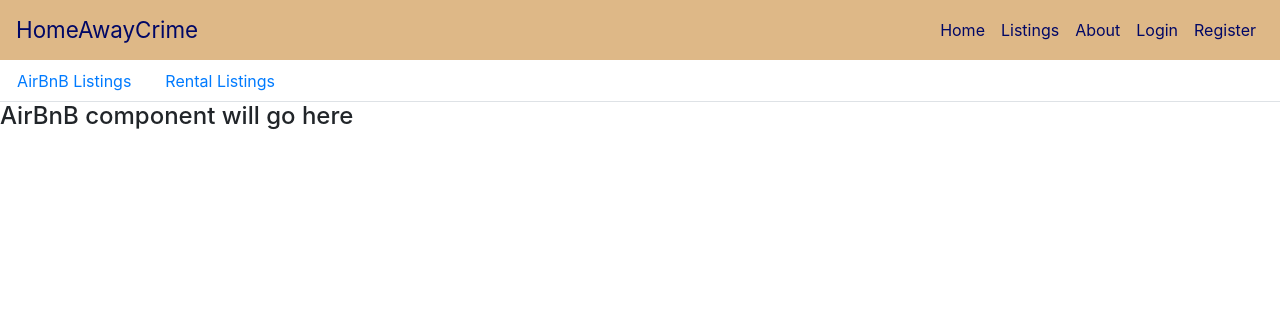
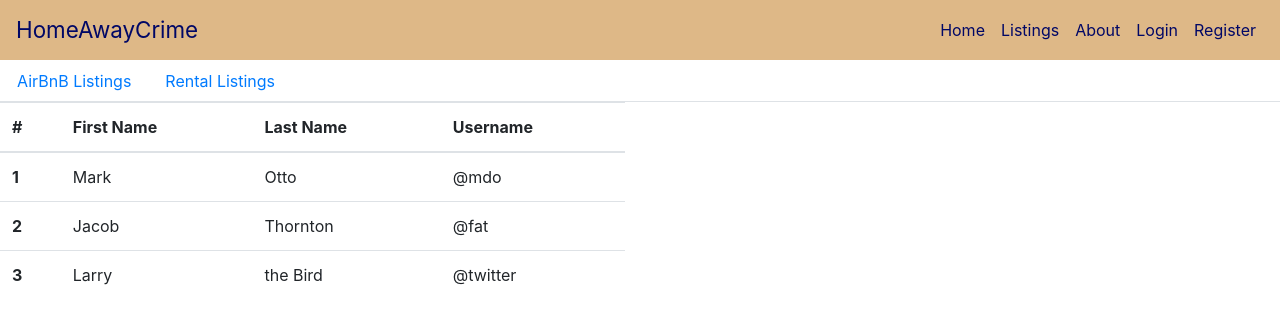
Before and after one commit to oescousse/CrimeDataApp, a React (Create React App) app: page /listings in a window 1280 px wide. Shown: the top 324 px of the page. Built offline with nearby package versions, Linux system fonts and the light colour scheme.

Commit message:
messing with tables

```diff
--- a/package.json
+++ b/package.json
@@ -3,6 +3,7 @@
   "version": "0.1.0",
   "private": true,
   "dependencies": {
+    "@material-ui/core": "^4.11.0",
     "@testing-library/jest-dom": "^4.2.4",
     "@testing-library/react": "^9.5.0",
     "@testing-library/user-event": "^7.2.1",
--- a/src/components/Listings/AirBnBListings.js
+++ b/src/components/Listings/AirBnBListings.js
@@ -1 +1,19 @@
-// see rental listings comments
+import React, { Component } from 'react';
+import ListingsTable from "./ListingsTable";
+
+
+  export class AirBnBListings extends Component {
+    constructor(props){
+      super(props);
+    }
+
+    render() {
+        return (
+        <div>
+            <ListingsTable />
+        </div>
+      );
+    }
+  }
+
+export default AirBnBListings;
--- /dev/null
+++ b/src/components/Listings/ListingsTable.js
@@ -0,0 +1,39 @@
+import React from 'react';
+import { Table } from 'reactstrap';
+
+function ListingsTable(props){
+  return (
+    <Table>
+      <thead>
+        <tr>
+          <th>#</th>
+          <th>First Name</th>
+          <th>Last Name</th>
+          <th>Username</th>
+        </tr>
+      </thead>
+      <tbody>
+        <tr>
+          <th scope="row">1</th>
+          <td>Mark</td>
+          <td>Otto</td>
+          <td>@mdo</td>
+        </tr>
+        <tr>
+          <th scope="row">2</th>
+          <td>Jacob</td>
+          <td>Thornton</td>
+          <td>@fat</td>
+        </tr>
+        <tr>
+          <th scope="row">3</th>
+          <td>Larry</td>
+          <td>the Bird</td>
+          <td>@twitter</td>
+        </tr>
+      </tbody>
+    </Table>
+  );
+}
+
+export default ListingsTable;
--- a/src/components/Listings/ListingsTabs.js
+++ b/src/components/Listings/ListingsTabs.js
@@ -1,6 +1,8 @@
 import React, { Component } from 'react';
 import { TabContent, TabPane, Nav, NavItem, NavLink, Row, Col } from 'reactstrap';
 import classnames from 'classnames';
+import { AirBnBListings } from "./AirBnBListings"
+import { RentalListings } from "./RentalListings"
 
   export class ListingsTabs extends Component {
     constructor(props){
@@ -37,14 +39,14 @@ import classnames from 'classnames';
             <TabPane tabId="AirBnB">
               <Row>
                 <Col sm="6">
-                  <h4>AirBnB component will go here</h4>
+                  <AirBnBListings />
                 </Col>
               </Row>
             </TabPane>
             <TabPane tabId="Rental">
               <Row>
                 <Col sm="6">
-                <h4>Rental Component will go here</h4>
+                <RentalListings />
                 </Col>
               </Row>
             </TabPane>
--- a/src/components/Listings/RentalListings.js
+++ b/src/components/Listings/RentalListings.js
@@ -1,4 +1,18 @@
-// input group that takes in a zip code
-// go button
-// list group (empty or unrendered?)
-// go inserts ten listings, then show 'next 10' button
+import React, { Component } from 'react';
+import ListingsTable from "./ListingsTable";
+
+  export class RentalListings extends Component {
+    constructor(props){
+      super(props);
+    }
+
+    render() {
+        return (
+        <div>
+            <ListingsTable />
+        </div>
+      );
+    }
+  }
+
+export default RentalListings;
```
Also changed, not shown: 1 other file (tests, documents, lock files or other folders).
